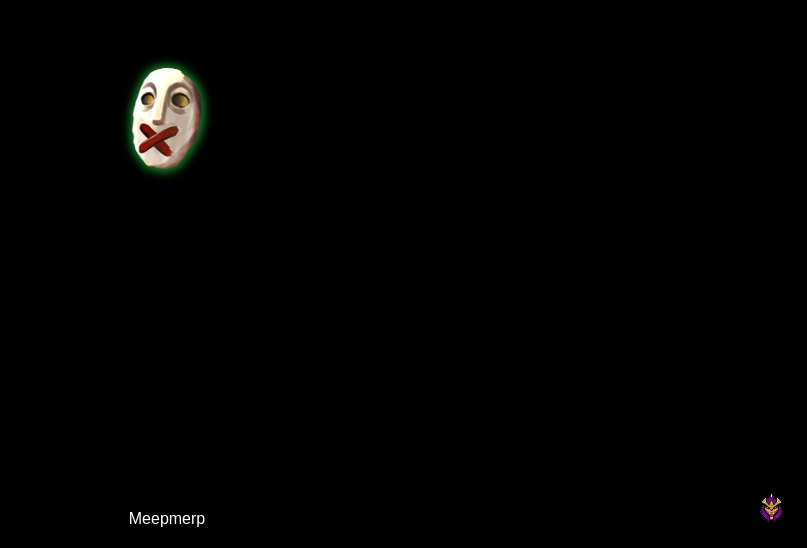
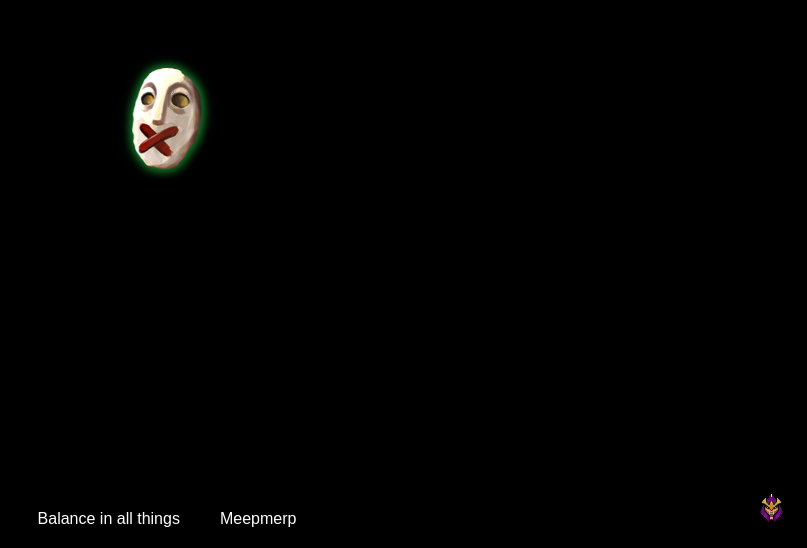
Before and after one commit to Stenkilde/sisilence, a plain HTML site: page index.html in a window 1280 px wide. Shown: the part 252-800 px from the top of the page, without its empty margins (473-1280 px from the left). Drawn offline with Linux system fonts and the light colour scheme.

Commit message:
Also added balance link

```diff
--- a/index.html
+++ b/index.html
@@ -17,6 +17,7 @@
         </div>
 
         <footer class="links">
+            <a href="http://balancethings.com/">Balance in all things</a>
             <a href="http://meepmerp.com/">Meepmerp</a>
         </footer>
 
```
